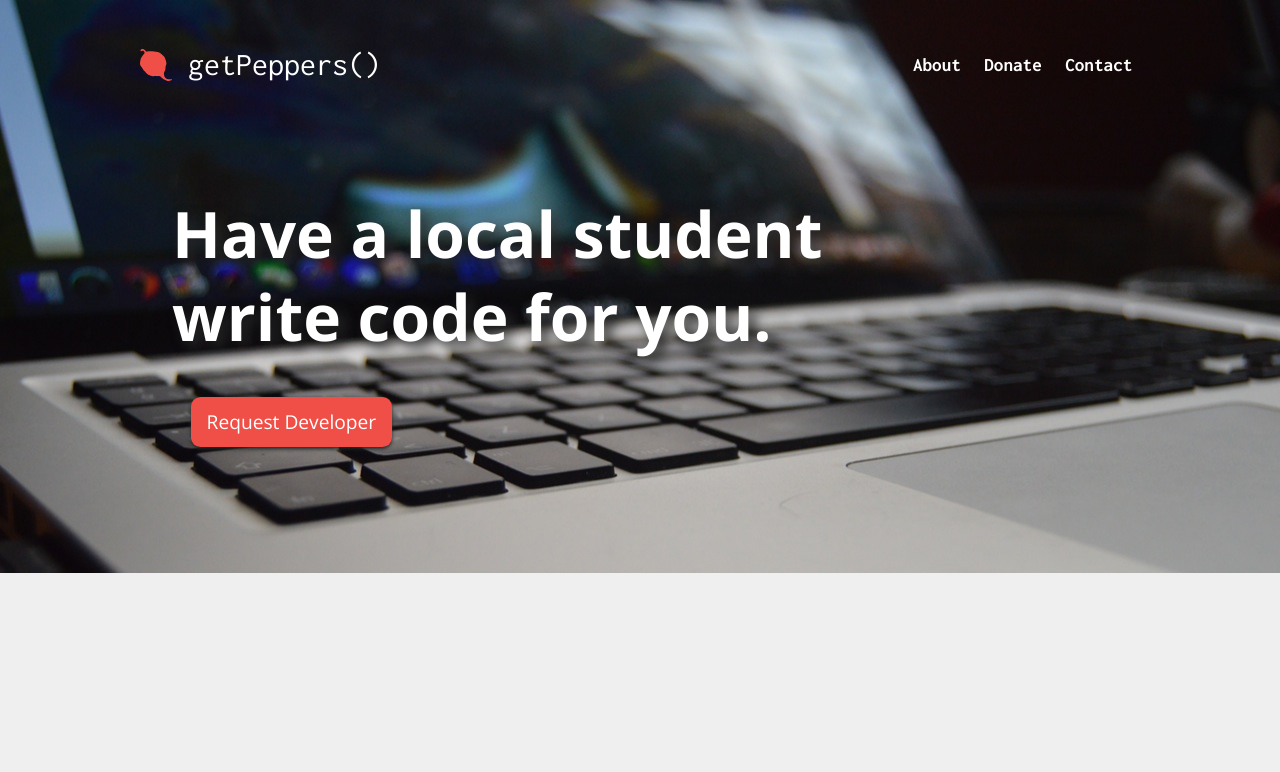
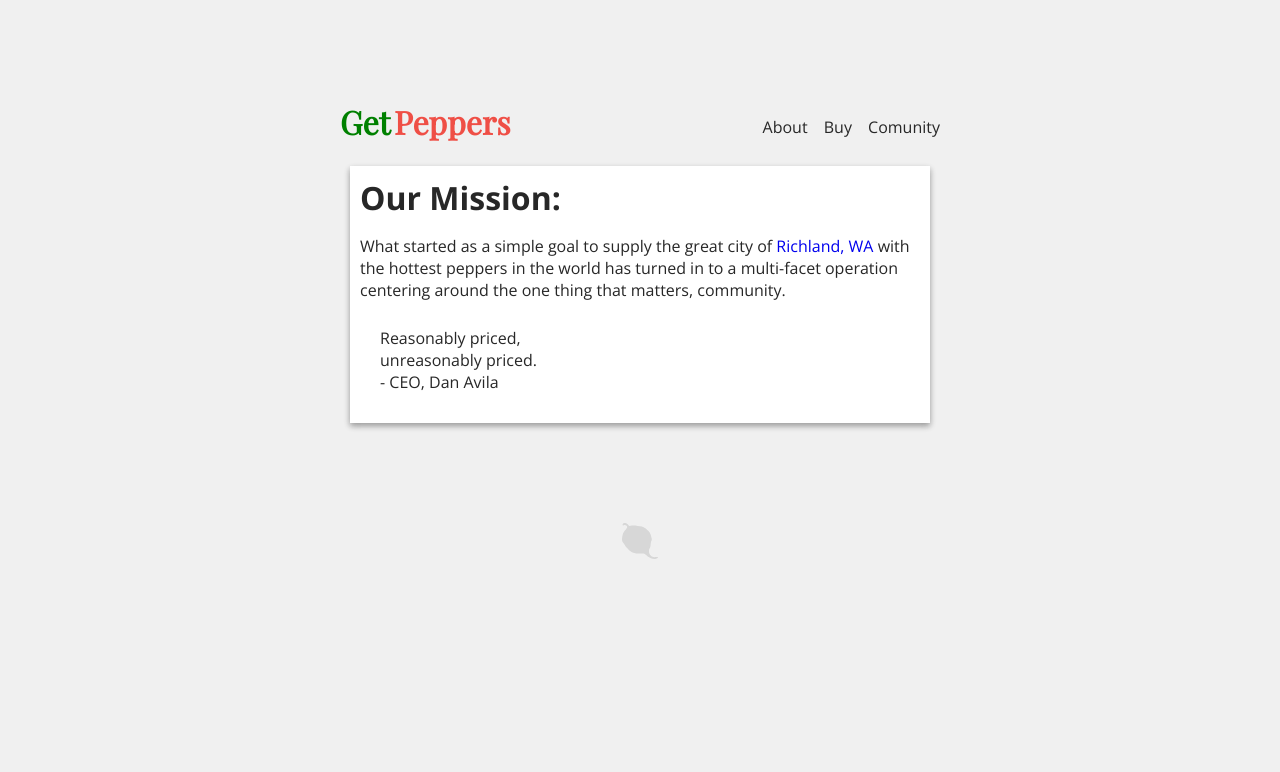
Before and after one commit to getmicah/getpeppers, a PHP site: page / in a window 1280 px wide. Shown: the top 772 px of the page. After the commit the page ends 559 px from the top, so only its background shows below. Run offline with PHP 8.4, Linux system fonts and the light colour scheme.

Commit message:
pepper season

```diff
--- a/index.html
+++ b/index.html
@@ -7,44 +7,41 @@
 	<meta name="description" content="Reasonably priced, Unreasonably Priced">
 	<title>GetPeppers</title>
 	<link rel="icon" href="assets/favicon.png" />
-    <link rel="stylesheet" type="text/css" href='https://fonts.googleapis.com/css?family=Inconsolata:400,700'>
+	<link href="https://fonts.googleapis.com/css?family=Playfair+Display" rel="stylesheet">
 	<link rel="stylesheet" type="text/css" href='https://fonts.googleapis.com/css?family=Open+Sans:400,300,700'>
-    <!--<link rel="stylesheet" type="text/css"href="https://maxcdn.bootstrapcdn.com/font-awesome/4.6.3/css/font-awesome.min.css">-->
 	<link rel="stylesheet" type="text/css" href="dist/main.min.css" />
 </head>
 <body>
+
 	<div class="wrapper">
-
-        <div class="navbar">
-            <div class="navbar__container">
-                <div class="navbar__logo">
-                    <svg xmlns="http://www.w3.org/2000/svg" viewBox="0 0 400 400">
-                        <path d="M357.932 379.216c-51.543-5.252-58.1-54.84-58.237-60.084-.978-37.242 7.48-33.72 13.852-50.617 7.424-19.69 1.962-43.92 11.24-64.774 9.536-21.427 7.332-24.9-1.88-60.282-11.41-43.823-26.546-54.556-59.815-82.695-31.246-26.43-55.925-23.277-86.875-28.723-34.915-6.143-56.192-7.446-84.164-.624-21.155 5.16-17.69-14.467-41.168-26.2C26.338-7.05 1.525 3.38 7.362 25.406c3.357 12.66 16.44-15.805 41.135 3.408 19.586 15.238.892 34.913-11.768 49.91-12.69 15.03-24.713 33.136-28.457 48.833-4.58 19.21-10.008 41.427-7.74 62.805 2.416 22.784 22.48 35.085 31.266 54.848 10.525 23.676 24.9 32.592 42.897 51.384 15.03 15.696 30.324 26.945 50.9 35.188 41.035 16.44 52.382 3.28 80.038 6.918 19.85 2.61 36.5-9.654 59.06 14.584 17.09 18.36 75.32 62.093 119.153 41.174 45.093-21.52-17.68-14.403-25.916-15.242z">
-                    </svg>
-                    <h1>getPeppers()</h1>
+		<div class="header">
+			<h1 class="header__name"><span class="green">Get</span><span class="red">Peppers</span></h1>
+			<ul class="header__links">
+				<li><a href="#">About</a></li>
+				<li><a href="#">Buy</a></li>
+				<li><a href="#">Comunity</a></li>
+			</ul>
 		</div>
-                <div class="navbar__links">
-                    <a href="#">About</a>
-                    <a href="#">Donate</a>
-                    <a href="#">Contact</a>
+		<div class="main">
+			<div class="mission">
+				<h1 class="mission__title">Our Mission:</h1>
+				<p class="mission__statement">
+					What started as a simple goal to supply the great city of <a href="#">Richland, WA</a> with the hottest peppers in the world has turned in to a multi-facet operation centering around the one thing that matters, community.
+				</p>
+			</div>
+			<div class="quote">
+				<p class="quote__text">Reasonably priced,<br> unreasonably priced.</p>
+				<span class="quote__person">- CEO, Dan Avila</span>
 			</div>
 		</div>
 	</div>
 
-        <div class="jumbotron">
-            <div class="jumbotron__container">
-                <div class="jumbotron__cta">
-                    <h1>Have a local student<br>write code for you.</h1>
-                    <a href="#">Request Developer</a>
-                </div>
-            </div>
+	<div class="footer">
+		<svg class="footer__logo" xmlns="http://www.w3.org/2000/svg" viewBox="0 0 400 400">
+			<path d="M357.932 379.216c-51.543-5.252-58.1-54.84-58.237-60.084-.978-37.242 7.48-33.72 13.852-50.617 7.424-19.69 1.962-43.92 11.24-64.774 9.536-21.427 7.332-24.9-1.88-60.282-11.41-43.823-26.546-54.556-59.815-82.695-31.246-26.43-55.925-23.277-86.875-28.723-34.915-6.143-56.192-7.446-84.164-.624-21.155 5.16-17.69-14.467-41.168-26.2C26.338-7.05 1.525 3.38 7.362 25.406c3.357 12.66 16.44-15.805 41.135 3.408 19.586 15.238.892 34.913-11.768 49.91-12.69 15.03-24.713 33.136-28.457 48.833-4.58 19.21-10.008 41.427-7.74 62.805 2.416 22.784 22.48 35.085 31.266 54.848 10.525 23.676 24.9 32.592 42.897 51.384 15.03 15.696 30.324 26.945 50.9 35.188 41.035 16.44 52.382 3.28 80.038 6.918 19.85 2.61 36.5-9.654 59.06 14.584 17.09 18.36 75.32 62.093 119.153 41.174 45.093-21.52-17.68-14.403-25.916-15.242z">
+		</svg>
 	</div>
 
-        <div class="test">
-
-        </div>
-
-    </div>
 	<script src="https://code.jquery.com/jquery-2.2.4.min.js" integrity="sha256-BbhdlvQf/xTY9gja0Dq3HiwQF8LaCRTXxZKRutelT44=" crossorigin="anonymous"></script>
 	<script src="dist/main.min.js"></script>
 </body>
--- a/src/scss/main.scss
+++ b/src/scss/main.scss
@@ -1,16 +1,10 @@
 @import "partials/normalize";
 @import "partials/config";
 
-*, *:before, *:after {
-  box-sizing: inherit;
-}
-html {
-  box-sizing: border-box;
-  min-height: 2000px;
-}
 body {
 	background: $color-grey;
 	color: $color-black;
+	font-family: 'Open Sans', sans-serif;
 	font-size: 100%;
 	-webkit-font-smoothing: antialiased;
 	-moz-osx-font-smoothing: grayscale;
@@ -23,113 +17,66 @@ a {
 }
 
 .wrapper {
-    > * {
-        padding: 0 2em;
-    }
+	max-width: 600px;
+	margin: 100px auto;
 }
 
-.navbar {
-    font-family: $font-mono;
-    position: fixed;
-    z-index: 10;
-    width: 100%;
-    padding: 3em 2em;
-    transition: padding 200ms ease, background 50ms ease;
-    &__container {
-        display: flex;
-        flex-wrap: wrap;
-        justify-content: space-between;
-        list-style: none;
-        align-items: center;
-        max-width: $page-width;
-        margin: auto;
+.header {
+	height: 50px;
+	&__name {
+		float: left;
+		font-family: 'Playfair Display', serif;
+		.green {
+			color: green;
+			padding-right: 4px;
 		}
-    &__logo {
-        display: flex;
-        flex-wrap: wrap;
-        justify-content: flex-start;
-        list-style: none;
-        align-items: center;
-        svg {
-            fill: $color-red;
-            width: 2em;
-            margin-right: 1em;
-        }
-        h1 {
-            color: $color-white;
-            font-size: 2em;
-            font-weight: 400;
+		.red {
+			color: $color-red;
 		}
 	}
 	&__links {
-        a {
-            color: $color-white;
-            font-size: 1.2em;
-            font-weight: 700;
-            margin: 0 0.4em;
-            &:hover {
-                opacity: 0.8;
-            }
-        }
-    }
-    &__scroll {
-        padding: 1em 2em;
-        background: $color-white;
-        box-shadow: $color-shadow 0em 0.1em 1em;
-        transition: padding 200ms ease, background 200ms ease;
-        .navbar__logo {
-            svg {
-                filter: none;
-            }
-            h1 {
-                color: $color-black;
-            }
-        }
-        .navbar__links {
+		float: right;
+		li {
+			display: inline;
+			padding-left: 12px;
 			a {
 				color: $color-black;
-                font-weight: 400;
 			}
 		}
 	}
 }
 
-.jumbotron {
-    background: url("../assets/wall.jpg");
-    background-size: cover;
-    font-family: $font-sans;
-    padding: 10em 0 3em 0;
-    &__container {
-        max-width: $page-width;
-        margin: auto;
-        padding: 2em 2em 8em 2em;
+.main {
+	margin: 16px 10px;
+	padding: 10px;
+	background: $color-white;
+	box-shadow: 0 3px 6px rgba(0,0,0,0.16), 0 3px 6px rgba(0,0,0,0.23);
+	.quote {
+		margin: 10px;
+		padding: 10px;
+		&:before {
+
 		}
-    &__cta {
-        h1 {
-            color: $color-white;
-            font-size: 4em;
-            text-shadow: $color_black 0.1em 0.1em 0.2em;
-            line-height: 1.3;
-            margin-bottom: 0.6em;
+		&__text {
+			margin: 0;
+			padding: 0;
 		}
-        a {
-            background: $color-red;
-            color: $color-white;
-            border-radius: 0.5em;
-            box-shadow: $color_black 0em 0.1em 0.2em;
-            font-size: 1.2em;
-            position: relative;
-            float: left;
-            padding: 0.6em 0.8em;
-            margin-left: 1em;
-            transition: all 100ms;
-            &:hover, &:focus {
-                text-decoration: none;
-                color: $color-white;
-            }
-            &:active {
-                transform: translate(0px, 0.1em);
+		&__person {
+
 		}
 	}
 }
+
+.footer {
+	text-align: center;
+	&__logo {
+		height: 36px;
+		width: auto;
+		fill: darken($color-grey, 10);
+		transition: fill 300ms ease;
+		&:hover {
+			fill: $color-red;
+			transition: fill 300ms ease;
 		}
+	}
+}
--- a/src/scss/partials/_config.scss
+++ b/src/scss/partials/_config.scss
@@ -1,7 +1,7 @@
 
 // colors
 $color-white: #FFFFFF;
-$color-grey: #EFEFEF;
+$color-grey: #F0F0F0;
 $color-black: #272727;
 $color-red: #EF4F46;
 $color-shadow: rgba(0, 0, 0, 0.2);
--- a/src/scss/partials/_reset.scss
+++ /dev/null
@@ -1,37 +0,0 @@
-/* http://meyerweb.com/eric/tools/css/reset/ */
-html, body, div, span, applet, object, iframe,
-h1, h2, h3, h4, h5, h6, p, blockquote, pre,
-a, abbr, acronym, address, big, cite, code,
-del, dfn, em, img, ins, kbd, q, s, samp,
-small, strike, strong, sub, sup, tt, var,
-b, u, i, center,
-dl, dt, dd, ol, ul, li,
-fieldset, form, label, legend,
-table, caption, tbody, tfoot, thead, tr, th, td,
-article, aside, canvas, details, embed,
-figure, figcaption, footer, header, hgroup,
-menu, nav, output, ruby, section, summary,
-time, mark, audio, video {
-	margin: 0;
-	padding: 0;
-	border: 0;
-	font-size: 1em;
-	font: inherit;
-	vertical-align: baseline;
-}
-a {
-    text-decoration: none;
-}
-// HTML5 display-role reset for older browsers
-article, aside, details, figcaption, figure,
-footer, header, hgroup, menu, nav, section {
-	display: block;
-}
-body {
-	line-height: 1;
-}
-table {
-	border-collapse: collapse;
-	border-spacing: 0;
-}
-/* END RESET */
```
Also changed, not shown: dist/main.css (+44 -98 lines), dist/main.js (+1 -9 lines), src/js/main.js (+1 -9 lines), dist/main.min.css, dist/main.min.js. Lines whose indentation alone changed are shown as unchanged.
